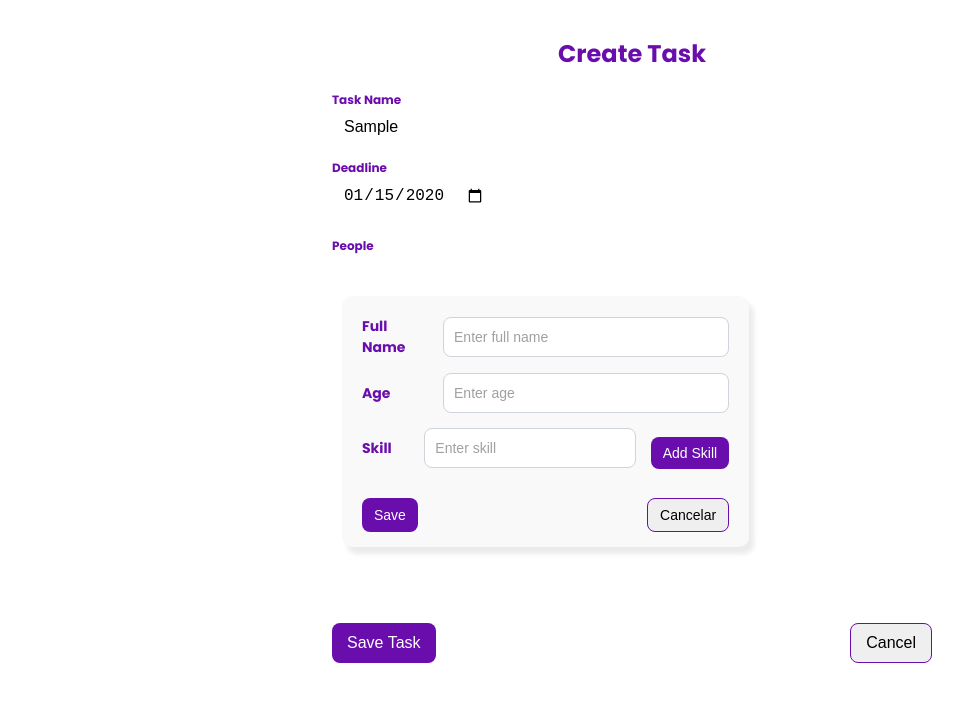
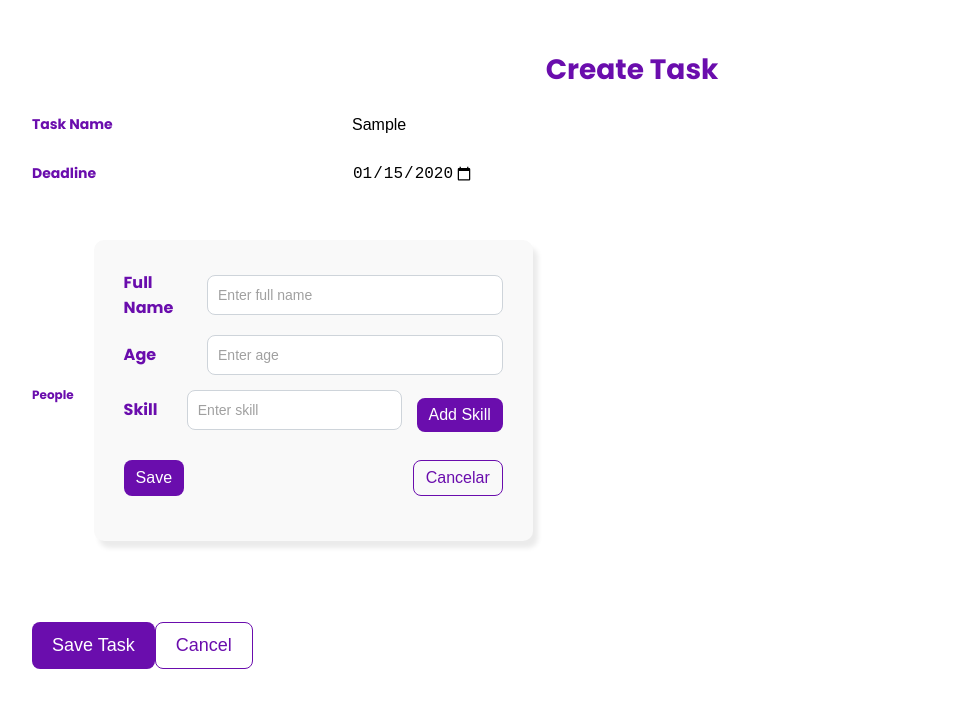
Before and after one commit to mccastrillon12/velaioProject, an Angular app in the folder velaioProject/: page /create-task in a window 1280 px wide. Both pictures are taken after typing "Sample", "2020-01-15" into the empty fields and a click on the button "Add Person". Shown: the top 708 px of the page, without its empty margins (8-971 px from the left). Built offline with nearby package versions, Linux system fonts and the light colour scheme.

Commit message:
edited @media in css

```diff
--- a/velaioProject/src/app/components/person-form/person-form.component.css
+++ b/velaioProject/src/app/components/person-form/person-form.component.css
@@ -1,3 +1,4 @@
+
 .duplicate-error {
   border: 2px solid red;
 }
@@ -8,14 +9,13 @@
 }
 
 
-
 .person-form {
   padding: 20px;
   background-color: #f9f9f9;
   border-radius: 10px;
-    padding-bottom: 0;
   box-shadow: 5px 7px 5px #ebebeb;
 }
+
 
 .person-form__group {
   display: flex;
@@ -24,11 +24,13 @@
   margin-bottom: 15px;
 }
 
+
 .person-form__label {
   color: #6a0dad;
-    font-size: 12px;
+  font-size: 14px;
   font-weight: bold;
 }
+
 
 .person-form__input {
   padding: 10px;
@@ -38,23 +40,28 @@
   outline: none;
 }
 
+
 .person-form__input--duplicate-error {
   border-color: #ff4d4f;
 }
+
 
 .person-form__input::placeholder {
   color: #a0a0a0;
   font-size: 14px;
 }
 
+
 .person-form__error {
   color: #ff4d4f;
   font-size: 14px;
 }
 
+
 .person-form__group--skills {
   margin-bottom: 20px;
 }
+
 
 .person-form__skill {
   display: flex;
@@ -70,13 +77,15 @@
   border: none;
   border-radius: 8px;
   cursor: pointer;
-    transition: background-color 0.3s ease;
+  transition: background-color 0.3s ease, opacity 0.3s ease;
 }
+
 
 .person-form__button--add {
   background-color: #6a0dad;
   color: #ffffff;
 }
+
 
 .person-form__button--remove {
   background-color: #f44336;
@@ -85,9 +94,11 @@
   margin-top: 5px;
 }
 
+
 .person-form__button:hover {
   opacity: 0.8;
 }
+
 
 .person-form__actions {
   display: flex;
@@ -95,13 +106,17 @@
   padding-bottom: 15px;
 }
 
-.person-form__button--save{
+
+.person-form__button--save {
   background-color: #6a0dad;
   color: #ffffff;
+}
 
-}
-.person-form__button--cancel{
+
+.person-form__button--cancel {
   border: 1px solid #6a0dad;
+  color: #6a0dad;
+  background-color: transparent;
 }
 
 
@@ -114,7 +129,7 @@
 
   .person-form__label {
     width: 20%;
-      font-size: 14px;
+    font-size: 16px;
   }
 
   .person-form__input {
@@ -131,5 +146,16 @@
     margin-left: 15px;
     margin-top: 0;
   }
+}
 
+@media (min-width: 1024px) {
+  .person-form {
+    padding: 30px;
+    max-width: 1200px;
+    margin: 0 auto;
   }
+
+  .person-form__button {
+    font-size: 16px;
+  }
+}
--- a/velaioProject/src/app/components/task-form/task-form.component.css
+++ b/velaioProject/src/app/components/task-form/task-form.component.css
@@ -1,25 +1,25 @@
+
+.task-form__container {
+  padding: 20px;
+  border-radius: 10px;
+  margin: 0 10px;
+}
 
 
-  .task-form__container {
-    max-width: 600px;
-    margin: 0 auto;
-    padding: 20px;
-    /* background-color: #f9f9f9; */
-    border-radius: 10px;
-  }
-
 .task-form__title {
-    font-size: 24px;
+  font-size: 20px;
   margin-bottom: 20px;
   text-align: center;
   color: #6a0dad;
 }
 
+
 .task-form__form {
   display: flex;
   flex-direction: column;
-    gap: 20px;
+  gap: 15px;
 }
+
 
 .task-form__group {
   display: flex;
@@ -27,51 +27,62 @@
   gap: 5px;
 }
 
+
 .task-form__group--icon .task-form__input-group {
   display: flex;
   align-items: center;
   background: #ffffff;
-    padding: 15px;
+  padding: 12px;
   border-radius: 8px;
   box-shadow: 0 2px 4px rgba(0, 0, 0, 0.1);
 }
+
 
 .task-form__input-group--date {
   display: flex;
   align-items: center;
   background: #ffffff;
-    padding: 10px 15px;
+  padding: 10px 12px;
   border-radius: 8px;
   box-shadow: 0 2px 4px rgba(0, 0, 0, 0.1);
   position: relative;
 }
+
 
 .task-form__icon {
   margin-right: 10px;
   color: #6c757d;
 }
 
+
 .task-form__icon--datepicker {
   position: absolute;
-    right: 15px;
+  right: 10px;
   color: #6a0dad;
 }
 
-  .task-form__input, .task-form__input--icon, .task-form__input--date {
-    font-size: 16px;
+
+.task-form__input,
+.task-form__input--icon,
+.task-form__input--date {
+  font-size: 14px;
   border: none;
   outline: none;
   flex: 1;
+  padding: 5px;
 }
 
-  .task-form__input--icon::placeholder, .task-form__input--date::placeholder {
+
+.task-form__input--icon::placeholder,
+.task-form__input--date::placeholder {
   color: #a0a0a0;
-    font-size: 14px;
+  font-size: 12px;
 }
 
 .task-form__input--date {
   color: #a0a0a0;
 }
+
 
 .task-form__label {
   color: #6a0dad;
@@ -79,10 +90,12 @@
   font-weight: bold;
 }
 
+
 .task-form__error {
   color: #ff4d4f;
-    font-size: 14px;
+  font-size: 12px;
 }
+
 
 .task-form__subtitle {
   color: #6a0dad;
@@ -90,6 +103,7 @@
   font-weight: bold;
   margin-bottom: 10px;
 }
+
 
 .task-form__list {
   list-style: none;
@@ -106,20 +120,21 @@
   border-radius: 8px;
 }
 
+
 .task-form__button {
-    padding: 10px 15px;
-    font-size: 16px;
+  padding: 8px 10px;
+  font-size: 14px;
   border: none;
   border-radius: 8px;
   cursor: pointer;
-    transition: background-color 0.3s ease;
+  transition: background-color 0.3s ease, opacity 0.3s ease;
 }
+
 
 .task-form__button--add {
   background-color: #6a0dad;
   color: #ffffff;
 }
-
 
 .task-form__button--remove {
   background-color: #f44336;
@@ -131,6 +146,11 @@
   color: #ffffff;
 }
 
+.task-form__button--cancel {
+  border: 1px solid #6a0dad;
+  color: #6a0dad;
+  background-color: transparent;
+}
 
 
 .task-form__actions {
@@ -139,12 +159,68 @@
   flex-direction: column;
 }
 
-  .task-form__buttons{
+
+.task-form__buttons {
   display: flex;
   justify-content: space-between;
   margin-top: 20px;
 }
 
-  .task-form__button--cancel{
-    border: 1px solid #6a0dad;
+
+@media (min-width: 768px) {
+  .task-form__container {
+    max-width: 1200px;
+    margin: 0 auto;
   }
+
+  .task-form__title {
+    font-size: 24px;
+  }
+
+  .task-form__form {
+    gap: 20px;
+  }
+
+  .task-form__group {
+    flex-direction: row;
+    align-items: center;
+  }
+
+  .task-form__label {
+    width: 25%;
+    font-size: 14px;
+  }
+
+  .task-form__input {
+    width: 75%;
+    font-size: 16px;
+  }
+
+  .task-form__list-item {
+    padding: 15px;
+  }
+
+  .task-form__button {
+    font-size: 16px;
+    padding: 10px 15px;
+  }
+
+  .task-form__actions {
+    flex-direction: row;
+  }
+}
+
+@media (min-width: 1024px) {
+  .task-form__container {
+    padding: 30px;
+  }
+
+  .task-form__title {
+    font-size: 28px;
+  }
+
+  .task-form__button {
+    font-size: 18px;
+    padding: 12px 20px;
+  }
+}
--- a/velaioProject/src/app/pages/edit-task-page/edit-task-page.component.css
+++ b/velaioProject/src/app/pages/edit-task-page/edit-task-page.component.css
@@ -16,9 +16,8 @@
     padding: 0;
   }
   .task-form__container {
-    max-width: 600px;
+    max-width: 1200px;
     margin: 0 auto;
     padding: 20px;
-    /* background-color: #f9f9f9; */
     border-radius: 10px;
   }
--- a/velaioProject/src/app/pages/home-page/home-page.component.css
+++ b/velaioProject/src/app/pages/home-page/home-page.component.css
@@ -9,6 +9,7 @@
   .container {
     padding: 1rem;
   }
+
 
   .header {
     display: flex;
@@ -41,10 +42,12 @@
     position: relative;
   }
 
+
   .no-tasks {
     background: #f0f0f0;
     color: #888;
   }
+
 
   .progress-circle {
     position: relative;
@@ -113,6 +116,7 @@
     text-decoration: underline;
   }
 
+
   .task-item {
     display: flex;
     align-items: center;
@@ -132,9 +136,10 @@
     padding: 1rem;
     border-radius: 0.5rem;
     color: #888;
-    font-size: 30px;
+    font-size: 24px;
     margin-bottom: 1rem;
   }
+
 
   .task-icon-container {
     display: flex;
@@ -149,6 +154,7 @@
   .task-icon-image {
     width: 24px;
   }
+
 
   .task-info {
     flex-grow: 1;
@@ -205,6 +211,7 @@
     cursor: pointer;
   }
 
+
   .view-todo-btn {
     padding: 10px;
     border-radius: 17px;
@@ -215,3 +222,80 @@
   .view-todo-btn:hover {
     background-color: white;
   }
+
+
+  @media (min-width: 768px) {
+    .container {
+      max-width: 700px;
+      margin: 0 auto;
+    }
+
+    .header {
+      margin-bottom: 2rem;
+    }
+
+    .overview {
+      justify-content: space-between;
+      flex-wrap: wrap;
+    }
+
+    .overview-card {
+      max-width: 48%;
+      margin-bottom: 1rem;
+    }
+
+    .task-list-header h3 {
+      font-size: 1.5rem;
+    }
+
+    .task-item {
+      padding: 1.5rem;
+      margin-bottom: 1rem;
+    }
+
+    .no-upcoming-tasks {
+      font-size: 28px;
+    }
+
+    .task-info {
+      margin-right: 1rem;
+    }
+
+    .edit-btn {
+      padding: 0.5rem 1.5rem;
+    }
+  }
+
+  @media (min-width: 1024px) {
+    .container {
+      max-width: 1200px;
+      padding: 2rem;
+    }
+
+    .header {
+      margin-bottom: 3rem;
+    }
+
+    .overview {
+      gap: 2rem;
+      display: flex;
+      justify-content: center;
+    }
+
+    .overview-card {
+      max-width: 30%;
+    }
+
+    .task-list-header h3 {
+      font-size: 2rem;
+    }
+
+    .task-item {
+      padding: 2rem;
+    }
+
+    .edit-btn {
+      font-size: 1rem;
+      padding: 0.75rem 2rem;
+    }
+  }
```
Lines whose indentation alone changed are shown as unchanged.
